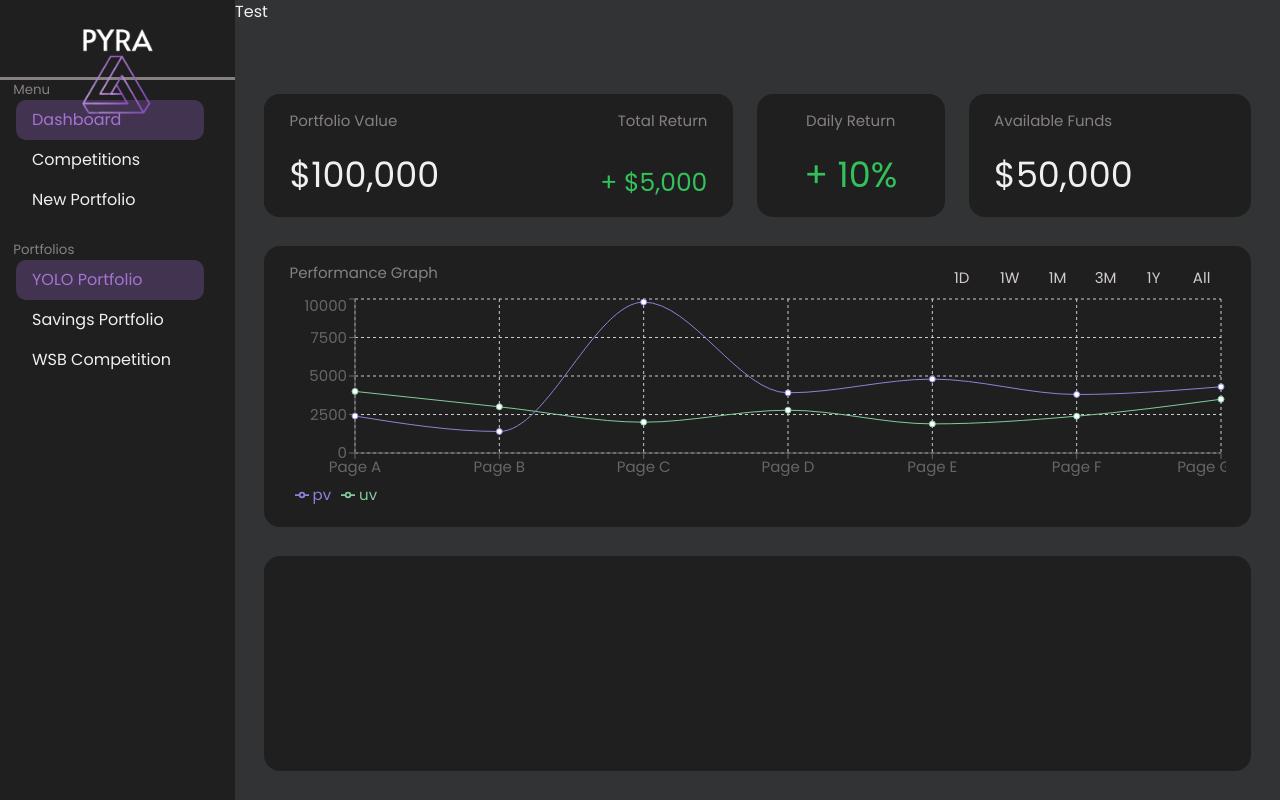
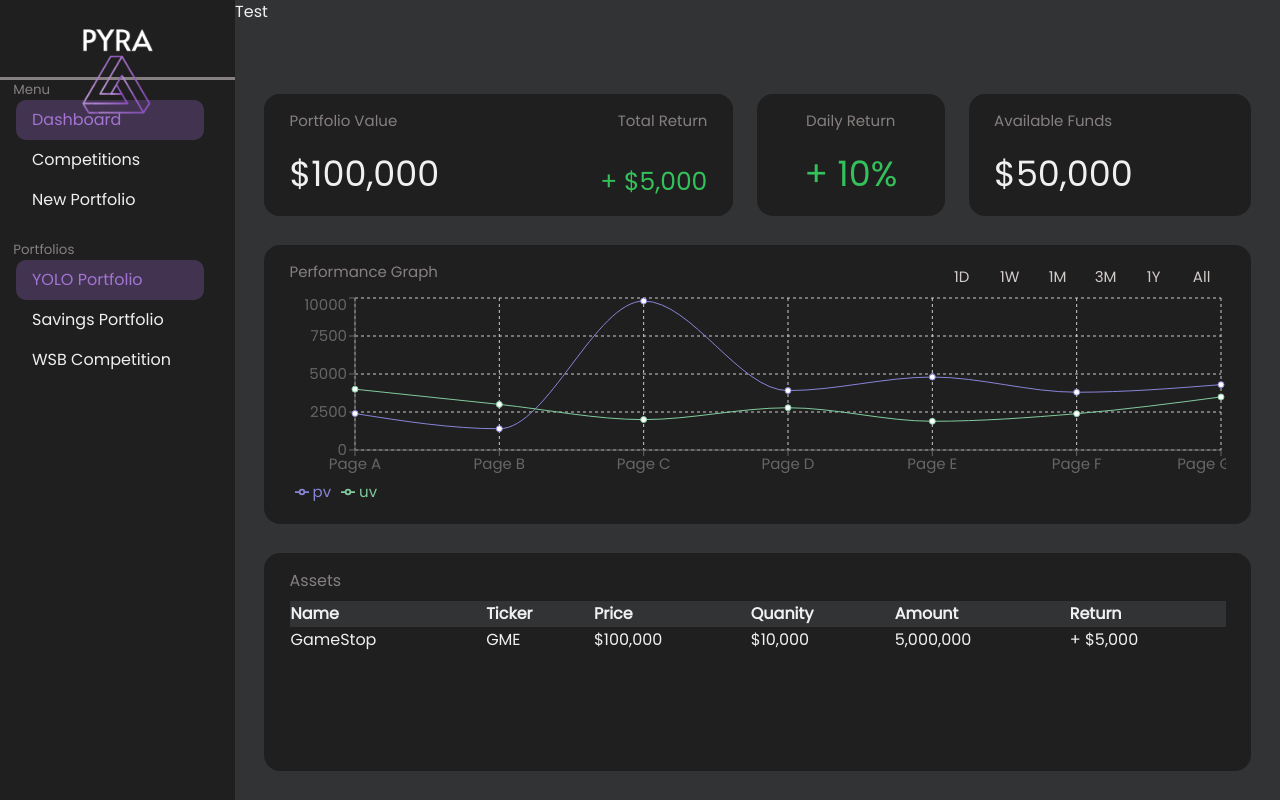
Before and after one commit to minhvo1/final-project, a React (Create React App) app: page / in a window 1280 px wide. Built offline with nearby package versions, Linux system fonts and the light colour scheme; no server answers.

Commit message:
create asset table

```diff
--- a/src/components/PortfolioMain/AssetsTable.js
+++ b/src/components/PortfolioMain/AssetsTable.js
@@ -3,7 +3,30 @@ import React from 'react';
 export default function AssetTable(props) {
   return (
     <div className="asset-table">
+      <div>
+        <span>Assets</span>
+      </div>
 
+      <div>
+        <table>
+          <tr>
+            <th>Name</th>
+            <th>Ticker</th>
+            <th>Price</th>
+            <th>Quanity</th>
+            <th>Amount</th>
+            <th>Return</th>
+          </tr>
+          <tr>
+            <td>GameStop</td>
+            <td>GME</td>
+            <td>$100,000</td>
+            <td>$10,000</td>
+            <td>5,000,000</td>
+            <td>+ $5,000</td>
+          </tr>
+        </table>
+      </div>
     </div>
   )
 }
--- a/src/components/PortfolioMain/PortfolioMain.scss
+++ b/src/components/PortfolioMain/PortfolioMain.scss
@@ -143,13 +143,33 @@ $radius: 1rem;
   color:#D3CACA;
 }
 
-.main-graph {
-
-}
-
 .asset-table {
   background-color: $divcolor;
   height: 35%;
   margin: 0.9rem 1.8rem 1.8rem 1.8rem;
+  padding: 1rem 1.6rem 1rem 1.6rem;
   border-radius: $radius;
+  display: flex;
+  flex-direction: column;
 }
+
+.asset-table div span{
+  color: #878080;
+}
+
+.asset-table div table {
+  margin-top: 0.5rem;
+  width: 100%;
+  text-align: left;
+
+}
+
+.asset-table div table th {
+  background-color: #313335;
+
+}
+
+.asset-table div table tr td{
+  text-align: left;
+
+}
```
